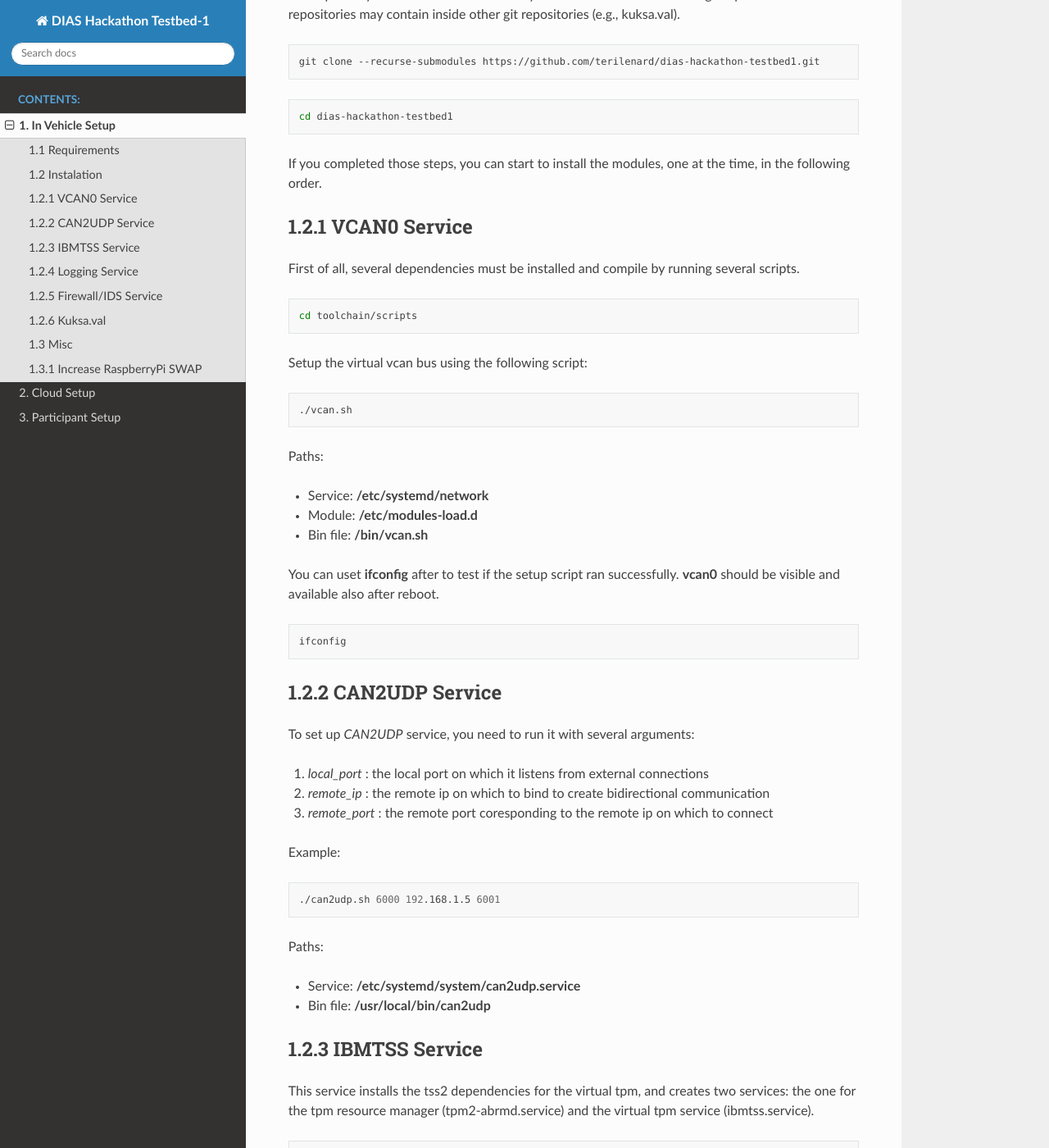
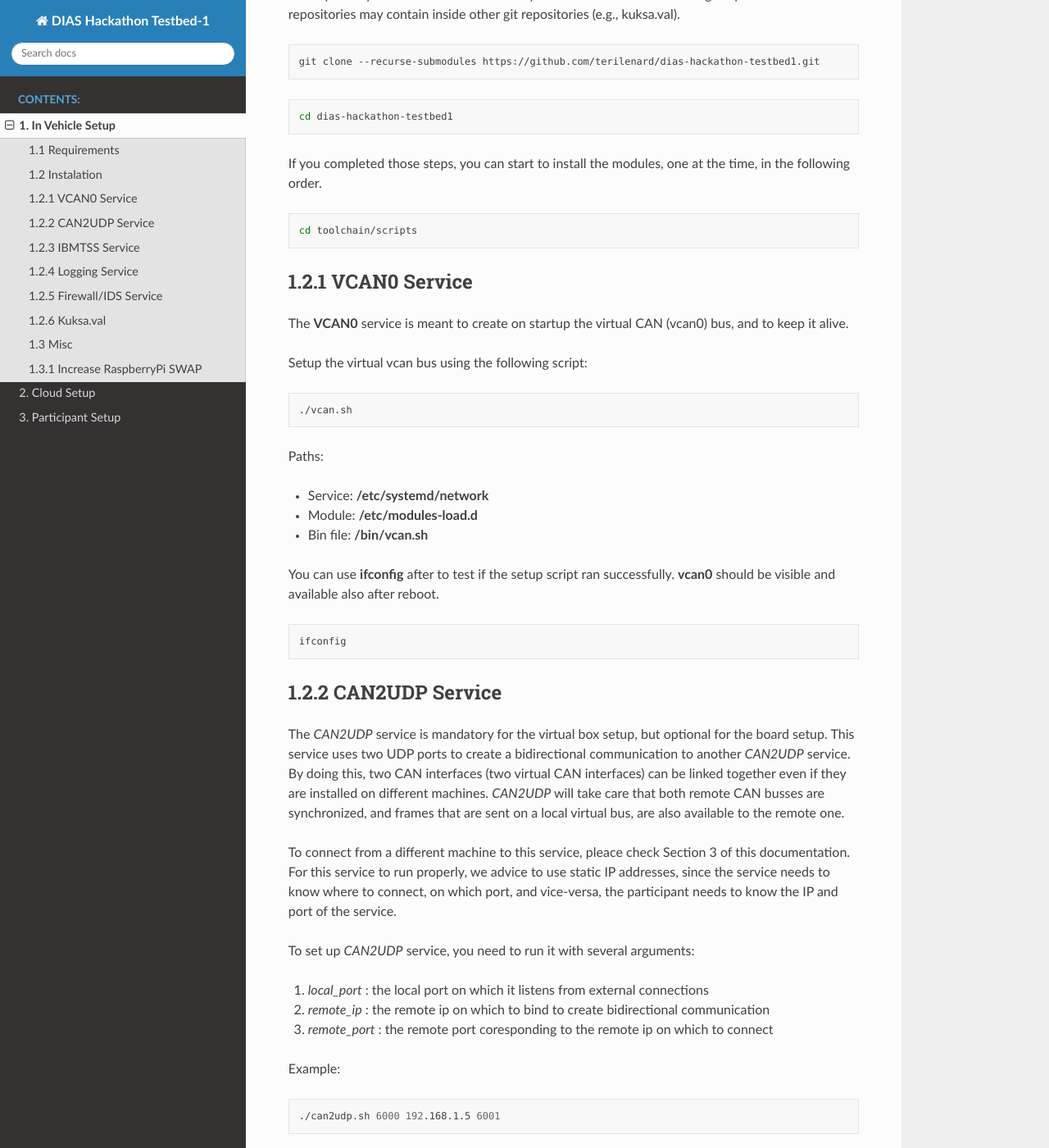
Before and after one commit to terilenard/dias-hackathon-testbed1, a Sphinx documentation site: the page built from docs/source/invehicle.rst, in a window 1280 px wide and 1400 px high, scrolled down 1474 px. Shown: the whole window at 82% size. Built offline with Sphinx 7.4.7 and the Read the Docs theme 2.0.0, drawn with Linux system fonts in a browser that asks for light colours; some of the changed text lies outside the part shown.

Commit message:
Update invehicle.rst

```diff
--- a/docs/source/invehicle.rst
+++ b/docs/source/invehicle.rst
@@ -54,16 +54,15 @@ The repository must be clonned recursively since it contains inside other git re
 
 If you completed those steps, you can start to install the modules, one at the time, in the following order.
 
-1.2.1 VCAN0 Service
--------------------
-
-First of all, several dependencies must be installed and compile by running several scripts.
-
 .. code-block:: bash
 
    cd toolchain/scripts
 
 
+1.2.1 VCAN0 Service
+-------------------
+
+The **VCAN0** service is meant to create on startup the virtual CAN (vcan0) bus, and to keep it alive.
 
 Setup the virtual vcan bus using the following script:
 
@@ -77,7 +76,7 @@ Paths:
 * Module: **/etc/modules-load.d**
 * Bin file: **/bin/vcan.sh**
 
-You can uset **ifconfig** after to test if the setup script ran successfully. **vcan0** should be visible and available also after reboot.
+You can use **ifconfig** after to test if the setup script ran successfully. **vcan0** should be visible and available also after reboot.
 
 .. code-block:: bash
 
@@ -85,6 +84,10 @@ You can uset **ifconfig** after to test if the setup script ran successfully. **
 
 1.2.2 CAN2UDP Service
 ---------------------
+
+The *CAN2UDP* service is mandatory for the virtual box setup, but optional for the board setup. This service uses two UDP ports to create a bidirectional communication to another *CAN2UDP* service. By doing this, two CAN interfaces (two virtual CAN interfaces) can be linked together even if they are installed on different machines. *CAN2UDP* will take care that both remote CAN busses are synchronized, and frames that are sent on a local virtual bus, are also available to the remote one.
+
+To connect from a different machine to this service, pleace check Section 3 of this documentation. For this service to run properly, we advice to use static IP addresses, since the service needs to know where to connect, on which port, and vice-versa, the participant needs to know the IP and port of the service.
 
 To set up *CAN2UDP* service, you need to run it with several arguments:
 
@@ -97,6 +100,8 @@ Example:
 .. code-block:: bash
 
    ./can2udp.sh 6000 192.168.1.5 6001
+
+Here, you should change the ports and the IP according to your network configuration.
 
 Paths:
 
```
